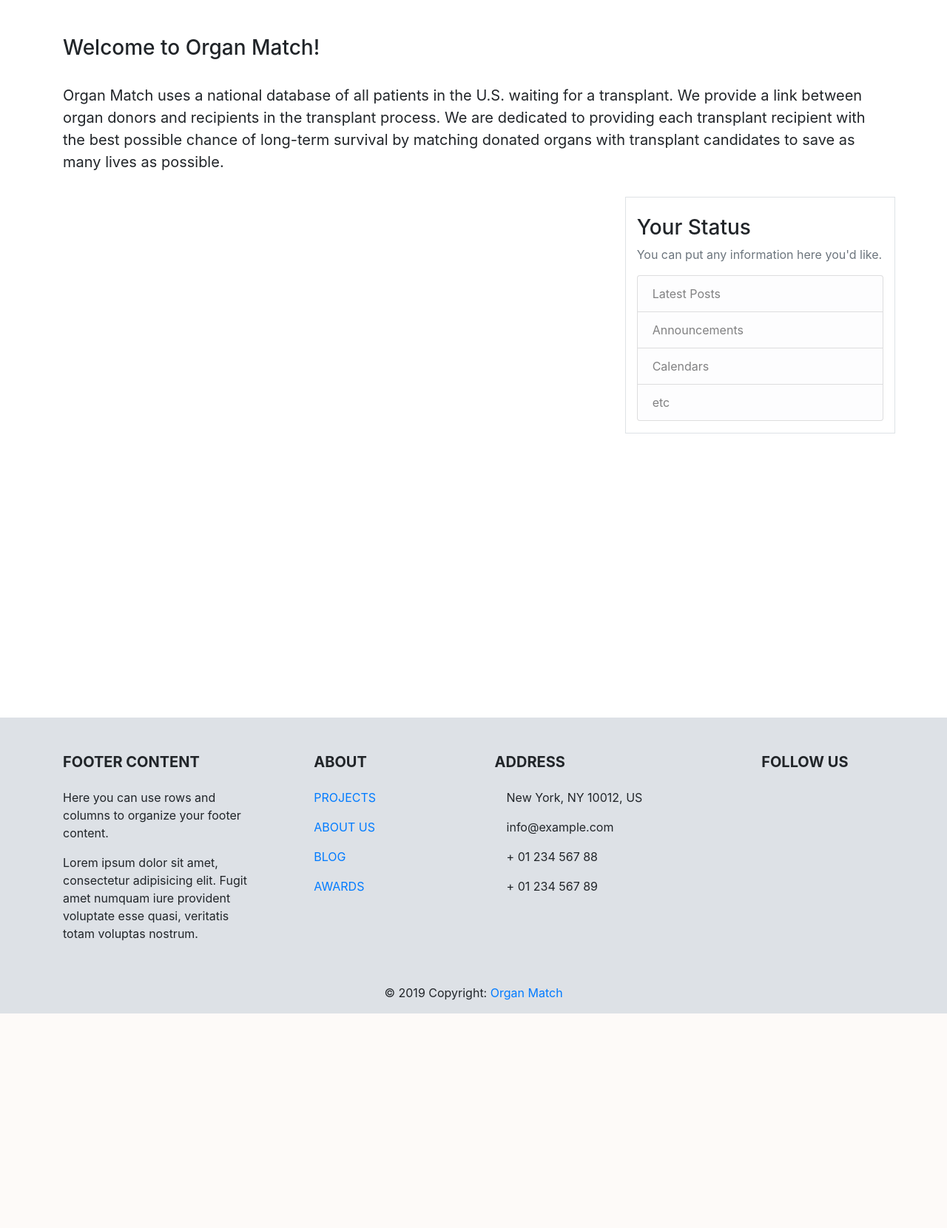
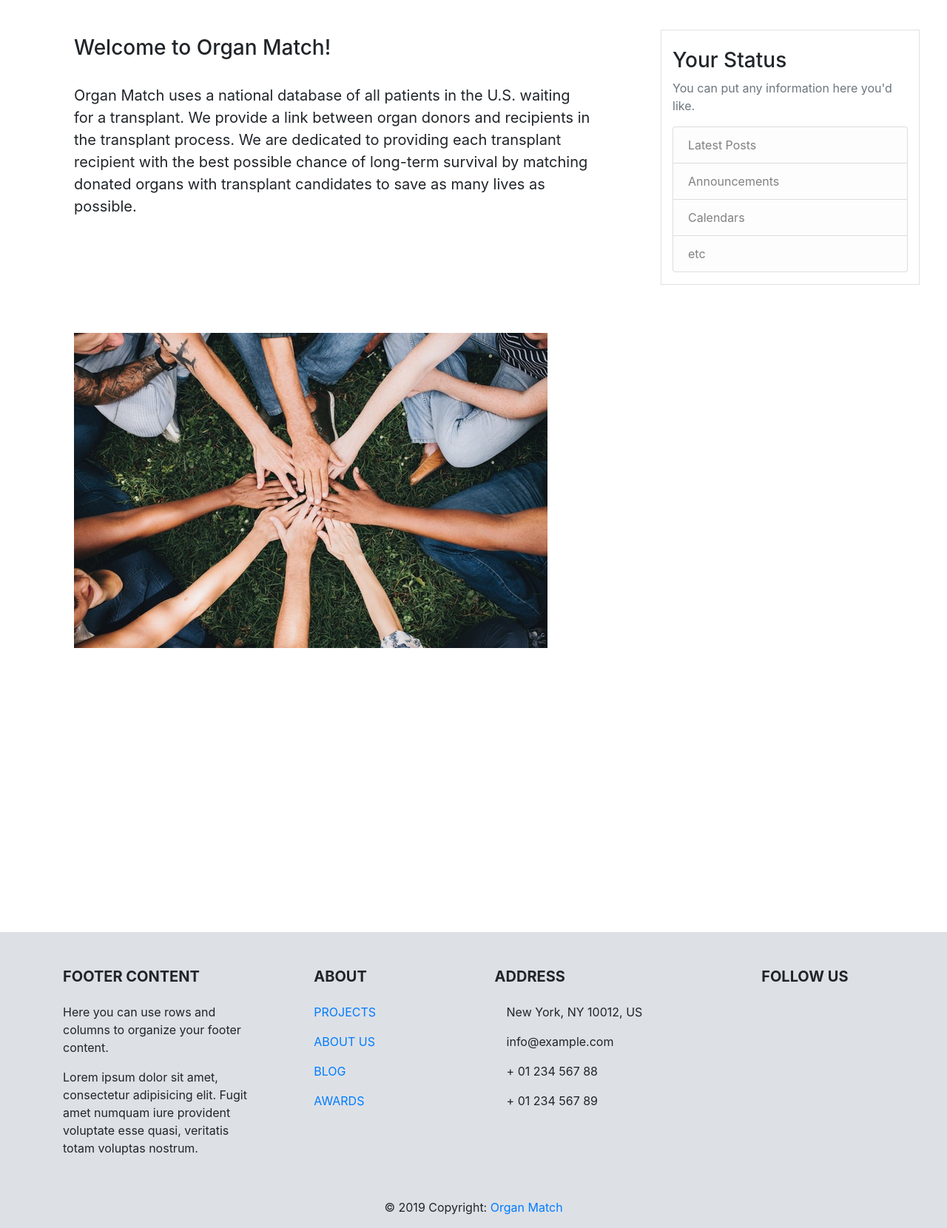
Before and after one commit to ajmengistu/organ-match-app, a Django app: page / in a window 1280 px wide. Shown: the part 96-1756 px from the top of the page at 74% size. Before the commit the page ends 1466 px from the top, so only its background shows below. Run offline with Django 3.2, Linux system fonts and the light colour scheme; some libraries are stand-ins or nearby versions.

Commit message:
Added an image to home page

```diff
--- a/src/organ_match_app/matchapp/templates/matchapp/base.html
+++ b/src/organ_match_app/matchapp/templates/matchapp/base.html
@@ -23,7 +23,7 @@
       style="background-color: #e3f2fd;">
       <div class="container">
 
-        <a class="navbar-brand" href="{% url 'matchapp-home' %}"><img src="{% static 'matchapp/images/logo.png'%}" style="width: 70px;"></a>
+        <a class="navbar-brand" href="{% url 'matchapp-home' %}"><img src="{%            static 'matchapp/images/logo.png'%}" style="width: 70px;"></a>
         <button class="navbar-toggler" type="button"
           data-toggle="collapse"
           data-target="#navbarSupportedContent"
@@ -62,8 +62,48 @@
     </nav>
 
     <br>
-    {% block content %}
-    {% endblock content %}
+    <div class="container">
+
+
+      <div class="row">
+        <div class="col-md-8">
+          {% if messages %}
+          {% for message in messages %}
+          <div class="alert alert-{{ message.tags }}">
+            {{ message }}
+          </div>
+          {% endfor %}
+          {% endif %}
+
+          {% block content %}
+          {% endblock content %}
+        </div>
+        <div class="col">
+          <div class="col ml-5 border mt-3">
+            <br>
+            <h3>Your Status</h3>
+            <p class='text-muted'>You can put any information here
+              you'd like.
+              <ul class="list-group">
+                <li class="list-group-item
+                  list-group-item-light"><a>Latest Posts</a></li>
+                <li class="list-group-item
+                  list-group-item-light">Announcements</li>
+                <li class="list-group-item
+                  list-group-item-light">Calendars</li>
+                <li class="list-group-item
+                  list-group-item-light">etc</li>
+              </ul>
+            </p>
+          </div>
+        </div>
+      </div>
+
+
+    </div>
+
+
+
 
 
     <!-- Footer -->
--- a/src/organ_match_app/matchapp/templates/matchapp/home.html
+++ b/src/organ_match_app/matchapp/templates/matchapp/home.html
@@ -1,5 +1,5 @@
 {% extends "matchapp/base.html" %}
-
+{% load static %}
 
 {% block content %}
 <div class="container">
@@ -15,36 +15,6 @@
         by matching donated organs with transplant candidates to save as many
         lives as
         possible.</p>
-</div>
-<div class="container">
-    <div class="row">
-        <div class="col">
-        </div>
-        <div class="col">
-        </div>
-    </div>
-    <div class="row">
-        <div class="col">
-        </div>
-        <div class="col">
-        </div>
-        <div class="col ml-5 border mt-3">
-            <br>
-            <h3>Your Status</h3>
-            <p class='text-muted'>You can put any information here
-                you'd like.
-                <ul class="list-group">
-                    <li class="list-group-item
-                        list-group-item-light"><a>Latest Posts</a></li>
-                    <li class="list-group-item
-                        list-group-item-light">Announcements</li>
-                    <li class="list-group-item
-                        list-group-item-light">Calendars</li>
-                    <li class="list-group-item
-                        list-group-item-light">etc</li>
-                </ul>
-            </p>
-        </div>
-    </div>
+    <span><img style="margin-top: 20%;"  src="{% static 'matchapp/images/bonding-daylight-friends.jpg' %}" alt=""></span>
 </div>
 {% endblock content %}
--- a/src/organ_match_app/matchapp/views.py
+++ b/src/organ_match_app/matchapp/views.py
@@ -25,7 +25,7 @@ def register(request):
         form = UserRegistrationForm(request.POST)
         if form.is_valid():
             form.save()
-            username = form.clean_date.get('username')
+            username = form.cleaned_data.get('username')
             messages.success(request, f'Your account has been created! You are now able to log in')
             return redirect('login')
     else:
```
Also changed, not shown: src/organ_match_app/db.sqlite3, src/organ_match_app/matchapp/static/matchapp/images/bonding-daylight-friends.jpg (added).
